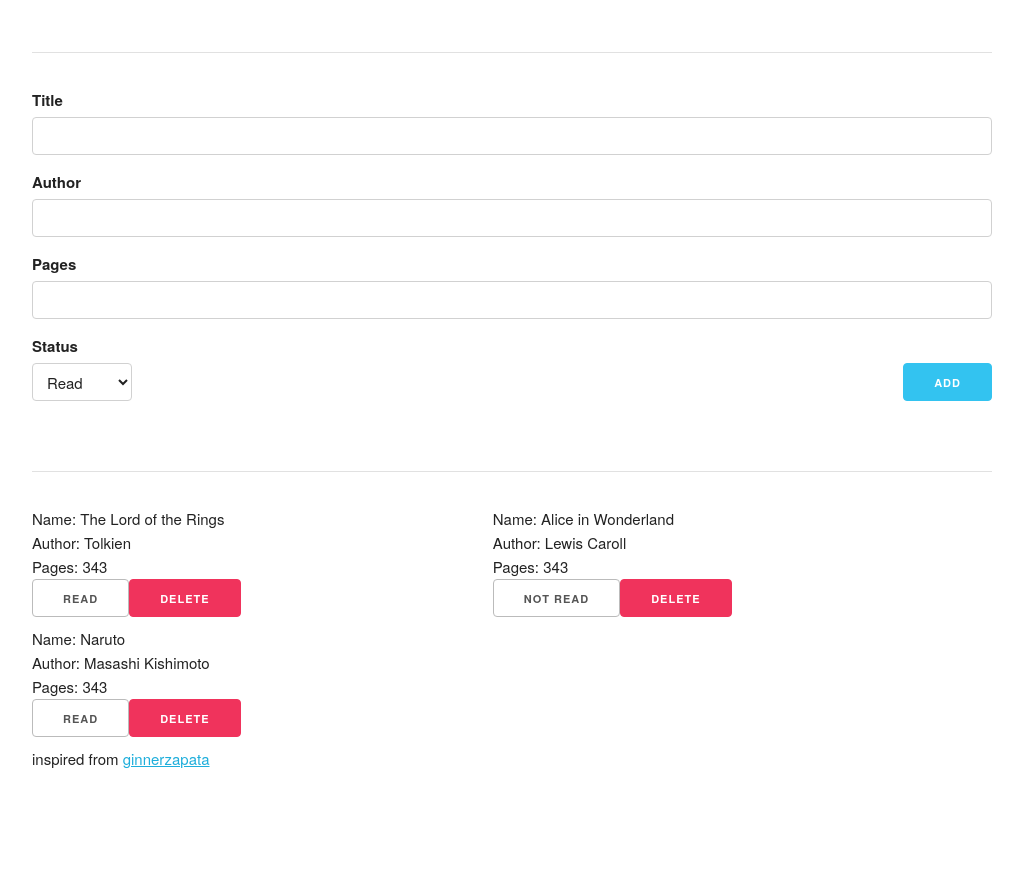
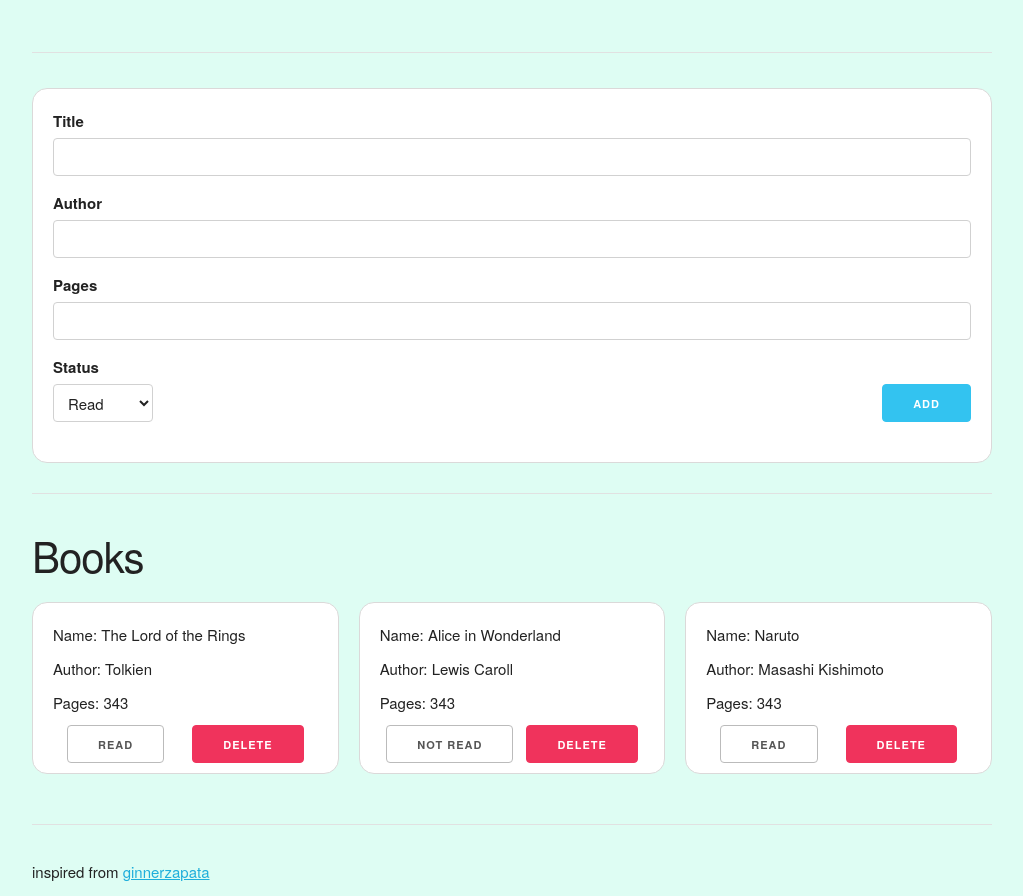
Before and after one commit to polymahh/Library, a plain HTML site: page index.html in a window 1280 px wide. Shown: the part 210-1106 px from the top of the page, without its empty margins (128-1151 px from the left). Before the commit the page ends 1006 px from the top, so only its background shows below. Drawn offline with Linux system fonts and the light colour scheme.

Commit message:
added some styling grid/flexbox

```diff
--- a/index.html
+++ b/index.html
@@ -7,20 +7,10 @@
     <title>Document</title>
     <link rel="stylesheet" href="css/normalize.css">
     <link rel="stylesheet" href="css/skeleton.css">
-    <!-- <link rel="stylesheet" href="style.css"> -->
+    <link rel="stylesheet" href="style.css">
 
     <style>
-        .container {
-            padding-top: 50px;
-        }
-    .delete {
-        color: #FFF;
-        background-color: #f0335c;
-        border-color: #f0335c; }
-    .delete:hover {
-        color: #FFF;
-         background-color: #ce1c43;
-        border-color: #ce1c43; }
+
     </style>
 </head>
 <body>
@@ -77,9 +67,11 @@
 
         </div>
         <hr>
-        <div class="row books-container">
-
+        <div>
+            <h2>Books</h2>
+            <div class="row books-container"></div>
         </div>
+        <hr>
         <p>
             inspired from <a href="https://github.com/ginnerzapata/library-app" target="_blank">ginnerzapata</a>
         </p>
--- a/script.js
+++ b/script.js
@@ -107,7 +107,7 @@ let library = {
   showBook (num) {
 
     let sub = document.createElement('div')
-    sub.classList.add('book','six','columns','u-full-width')
+    sub.classList.add('book'/*,'six','columns','u-full-width'*/)
     library.container.appendChild(sub);
 
     let divTitle = document.createElement('div');
@@ -117,6 +117,7 @@ let library = {
     let divPages = document.createElement('div');
     divPages.textContent = "Pages: " + num.pages;
 
+    let btns = document.createElement('div');
     let  stateButton = document.createElement('button');
     stateButton.classList.add('state')
     stateButton.setAttribute('id',num.title)
@@ -125,12 +126,14 @@ let library = {
     del.classList.add('delete')
     del.setAttribute('id',num.title)
     del.textContent = 'Delete';
+    btns.appendChild(stateButton)
+    btns.appendChild(del);
+
 
     sub.appendChild(divTitle);
     sub.appendChild(divAuthor);
     sub.appendChild(divPages);
-    sub.appendChild(stateButton)
-    sub.appendChild(del);
+    sub.appendChild(btns);
 
 
   },
--- a/style.css
+++ b/style.css
@@ -1,35 +1,45 @@
-body {
-    margin: 0px;
-    padding: 0px;
-    font-family: Arial, Helvetica, sans-serif;
+body{
+    background-color: #defdf3;
+
+}
+.container {
+    padding-top: 50px;
+}
+.input{
+    background-color: white;
+    padding: 20px 20px 0px 20px;
+    border-radius: 15px;
+    border: 1px solid #dbd9d9;
+}
+.delete {
+color: #FFF;
+background-color: #f0335c;
+border-color: #f0335c;
+}
+.delete:hover {
+color: #FFF;
+ background-color: #ce1c43;
+border-color: #ce1c43;
 }
 
-h1{
-    margin: 0;
-    padding: 20px 20px;
+.books-container{
+    display: grid;
+    grid-template-columns: repeat(auto-fit, minmax(250px, 1fr));
+    gap: 20px;
+
 }
 
-.input {
-    padding: 20px;
+.book{
+    background-color: white;
+    padding: 20px 20px 0px 20px;
+    border-radius: 15px;
+    border: 1px solid #dbd9d9;
     display: flex;
-    /* align-items: center; */
     flex-direction: column;
-    justify-content: space-around;
-    gap: 5px;
-}
-
-.container{
-
-
-    background-color: antiquewhite;
-    padding: 20px;
-    margin: 20px;
-    display: flex;
     gap: 10px;
 }
 
-.book{
-    height: 150px;
-    width: 150px;
-    background-color: lavender;
+.book>div:nth-child(4){
+    display: flex;
+    justify-content: space-around;
 }
```
